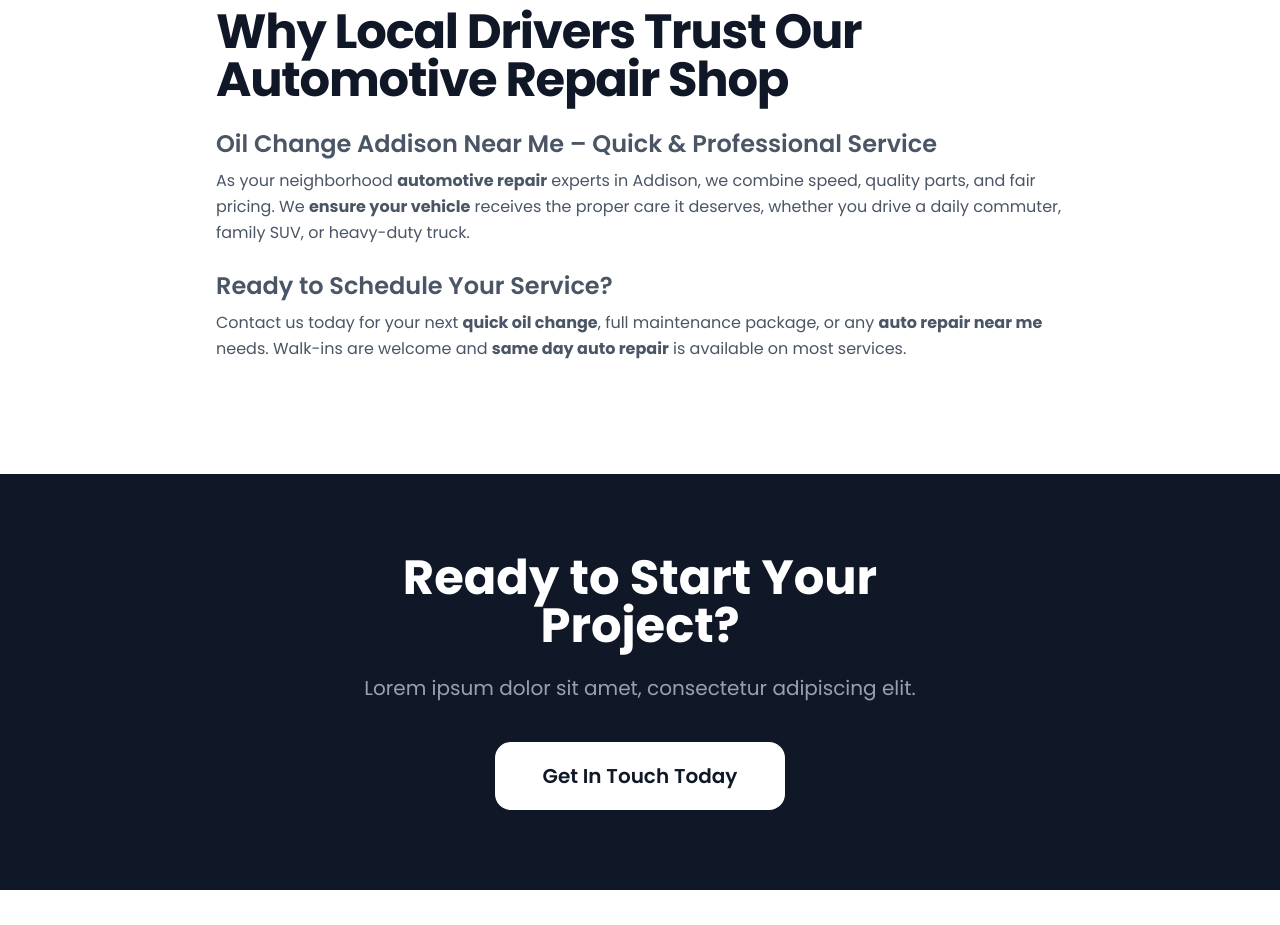
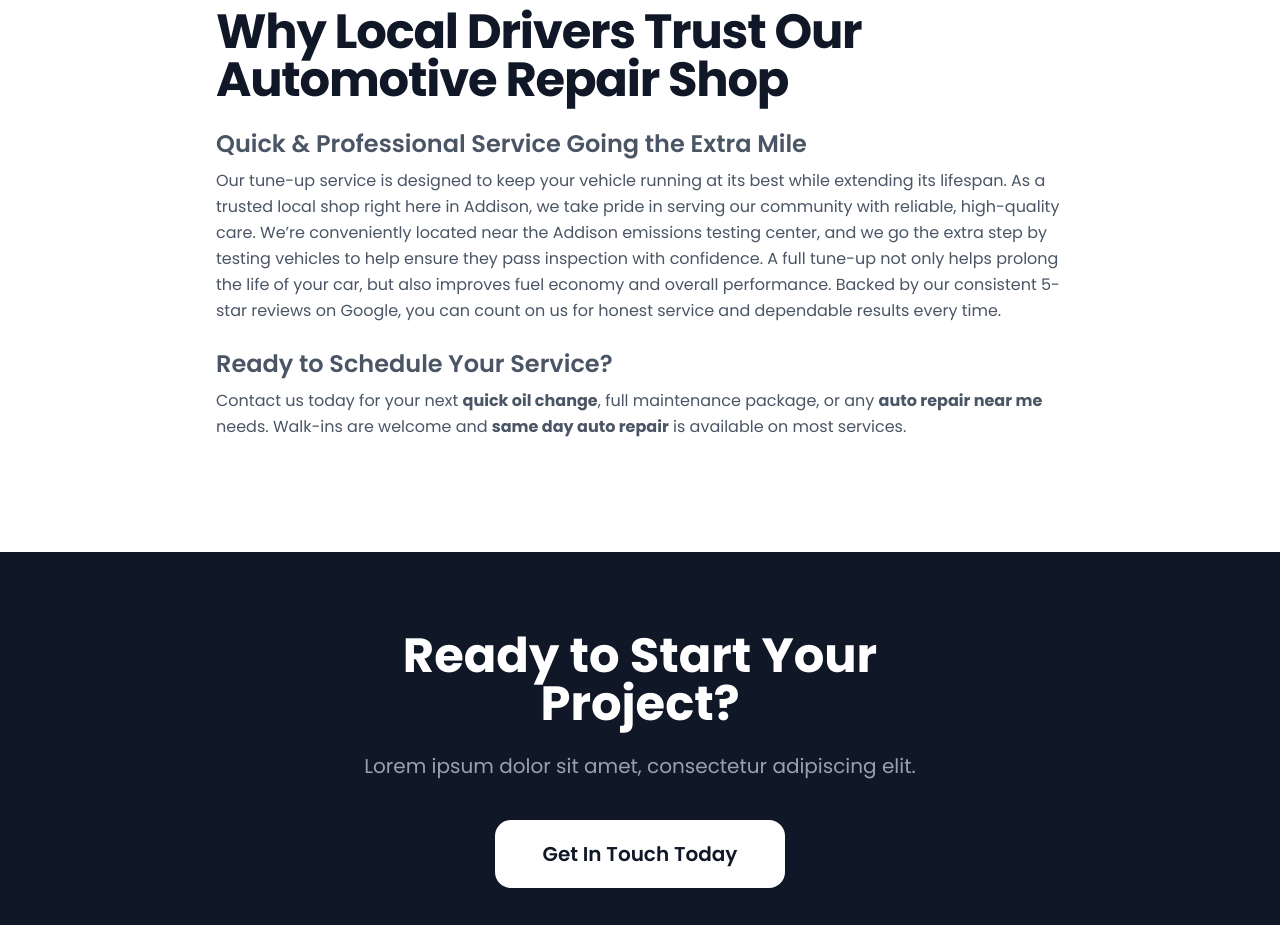
Before and after one commit to oscpaul/a-b, a Next.js app: page /tune-up in a window 1280 px wide. Shown: the part 3340-4265 px from the top of the page. Before the commit the page ends 4230 px from the top, so only its background shows below. Built offline with nearby package versions, Linux system fonts and the light colour scheme.

Commit message:
Update page.tsx

```diff
--- a/app/tune-up/page.tsx
+++ b/app/tune-up/page.tsx
@@ -331,12 +331,13 @@ export default function MaintenancePage() {
 </h2>
 
 <h3 className="text-2xl font-semibold mt-4 mb-2">
-  Oil Change Addison Near Me – Quick & Professional Service
+ Quick & Professional Service Going the Extra Mile
 </h3>
 
 <p className="mb-4 leading-relaxed">
-  As your neighborhood <strong>automotive repair</strong> experts in Addison, we combine speed, quality parts, and fair pricing. We <strong>ensure your vehicle</strong> receives the proper care it deserves, whether you drive a daily commuter, family SUV, or heavy-duty truck.
-</p>
+Our tune-up service is designed to keep your vehicle running at its best while extending its lifespan. As a trusted local shop right here in Addison, we take pride in serving our community with reliable, high-quality care. We’re conveniently located near the Addison emissions testing center, and we go the extra step by testing vehicles to help ensure they pass inspection with confidence.
+  A full tune-up not only helps prolong the life of your car, but also improves fuel economy and overall performance.
+  Backed by our consistent 5-star reviews on Google, you can count on us for honest service and dependable results every time.</p>
 
 <h3 className="text-2xl font-semibold mt-6 mb-2">
   Ready to Schedule Your Service?
```
